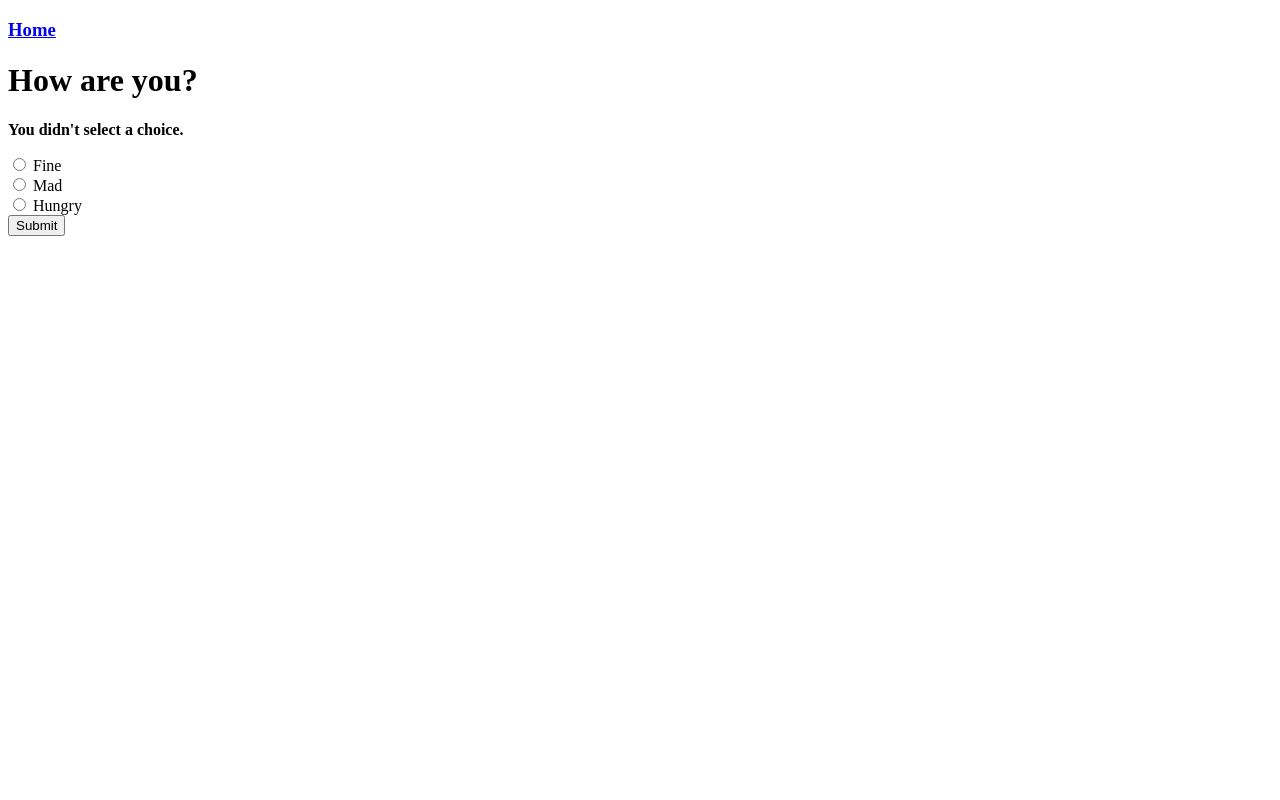
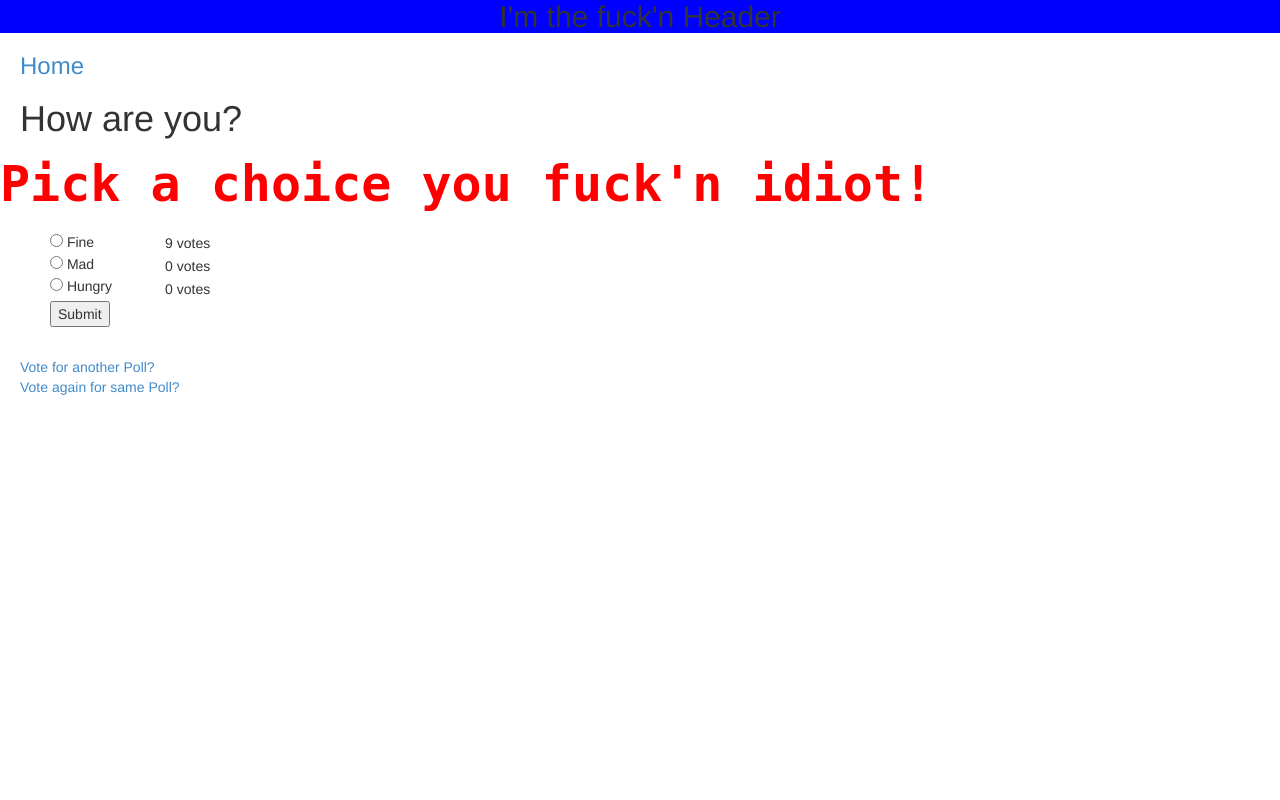
Before and after one commit to jawbreakyr/mysite2, a Django app: page /polls/1/votes/ in a window 1280 px wide. Run offline with Django 3.2, Linux system fonts and the light colour scheme; data comes from the database, SQL or seed files in the repository; both versions use the stored data as it was after the commit; parts of the project's set-up code (start-up, migrations or seed data) failed here and were passed over; some libraries are stand-ins or nearby versions.

Commit message:
deleted the results.html and redirected the views to details.html

```diff
--- /dev/null
+++ b/polls/static/polls/detail.css
@@ -0,0 +1,72 @@
+
+html, body {
+	height: 100%;
+}
+
+.wrapper {
+	min-height: 100%;
+	height: auto !important;
+}
+
+
+.header {
+	background-color: blue;
+}
+
+.FL {
+	float: left;
+	margin-left: 50px;
+}
+
+.FR {
+	float: left;
+	margin-left: 50px;
+}
+
+h2 {
+	margin-top: 0px;
+	text-align: center;
+}
+
+li {
+	margin: 3px;
+}
+
+ul {
+	padding-left: 0px;
+	list-style: none;
+}
+
+p {
+	font-family: monospace;
+	color: red;
+	font-size: 50px;
+}
+
+h3 {
+	margin-left: 20px;
+}
+
+h1 {
+	margin-left: 20px;
+}
+
+.click {
+	margin-top: 5px;
+}
+
+.opt {
+	display: block;
+	margin-left: 20px;
+}
+
+.main {
+	display: block;
+	margin-bottom: 30px;
+}
+
+.main:after {
+	content: "";
+	display: block;
+	clear: both;
+}
--- a/polls/templates/polls/detail.html
+++ b/polls/templates/polls/detail.html
@@ -1,27 +1,43 @@
 <!DOCTYPE html>
+{% load staticfiles %}
 <html>
 <head>
+	<link type="text/css" rel="stylesheet" href="{% static 'css/bootstrap.css' %}"/>
+	<link type="text/css" rel="stylesheet" href="{% static 'polls/detail.css' %}"/>
 	<title>CHOICES</title>
 </head>
 <body>
+	<div class="wrapper">
+		<div class="header">
+			<h2>I'm the fuck'n Header</h2>
+		</div>
+		<div class="main">
 			<a href="{% url 'polls:home' %}"><h3>Home</h3></a>
 			<h1>{{ poll.question }}</h1>
-
 			{% if error_message %}<p><strong>{{ error_message }}</strong></p>{% endif %}
-	<form action="{% url 'polls:vote' poll.id %}" method="post">
-	{% csrf_token %}
+			<div class="FR">
+				<form action="{% url 'polls:vote' poll.id %}" method="post">{% csrf_token %}
 				{% for choice in poll.choice_set.all %}
 					<input type="radio" name="choice" id="choice{{ forloop.counter }}" value="{{ choice.id }}" />
 					<lable for="choice{{ forloop.counter }}">{{ choice.choice_text }}</lable><br />
 				{% endfor %}
-	<input type="submit" values="votes" />
+				<div class="click">
+					<input type="submit" values="votes"/>
+				</div>
 				</form>
-<!--<ul>											-->
-<!--{% for choice in poll.choice_set.all %}			-->
-<!--	<li>{{ choice.choice_text }}</li>			-->
-<!--{% endfor %}									-->
-<!--</ul>											-->
-
-
+			</div>
+			<div class="FL">
+				<ul>
+				{% for choice in poll.choice_set.all %}
+					<li>{{ choice.votes }} vote{{ choice.votes|pluralize }}</li>
+				{% endfor %}
+				</ul>
+			</div>
+		</div>
+		<div class="opt">
+			<div><a href="{% url 'polls:index' %}">Vote for another Poll?</a></div>
+			<div><a href="{% url 'polls:detail' poll.id %}">Vote again for same Poll?</a></div>
+		</div>
+	</div>
 </body>
 </html>
--- a/polls/urls.py
+++ b/polls/urls.py
@@ -7,7 +7,7 @@ urlpatterns = patterns('',
 	url(r'^$', views.HomeView.as_view(), name='home'),
 	url(r'^index/$', views.IndexView.as_view(), name='index'),
 	url(r'^(?P<pk>\d+)/$', views.DetailView.as_view(), name='detail'),
-	url(r'^(?P<pk>\d+)/results/$', views.ResultsView.as_view(), name='results'),
+	# url(r'^(?P<pk>\d+)/results/$', views.ResultsView.as_view(), name='results'),
 	url(r'^(?P<poll_id>\d+)/votes/$', views.vote, name='vote'),
 	url(r'^login/$', views.login, name='login'),
 	url(r'^authen/$', views.authen_view, name='authen'),
--- a/polls/views.py
+++ b/polls/views.py
@@ -20,7 +20,7 @@ class IndexView(generic.ListView):
 
 	def get_queryset(self):
 		""" Return the last five published polls. """
-		return Poll.objects.order_by('-pub_date')[:5]
+		return Poll.objects.order_by('-pub_date')[:]
 
 
 class DetailView(generic.DetailView):
@@ -41,7 +41,7 @@ def vote(request, poll_id):
 		# redisplay the poll voting form.
 		return render(request, 'polls/detail.html', {
 			'poll': p,
-			'error_message': "You didn't select a choice.",
+			'error_message': "Pick a choice you fuck'n idiot!",
 			})
 	else:
 		selected_choice.votes += 1
@@ -49,7 +49,7 @@ def vote(request, poll_id):
 		# Always return an HttpResponseRedirect after succesfully dealing
 		# with POST data. This prevents from being posterd twice if a
 		# use hits the Back button.
-	return HttpResponseRedirect(reverse('polls:results', args=(p.id,)))
+	return HttpResponseRedirect(reverse('polls:detail', args=(p.id,)))
 
 
 def login(request):
```
Also changed, not shown: db.sqlite3, 2 other files. Lines whose indentation alone changed are shown as unchanged.
